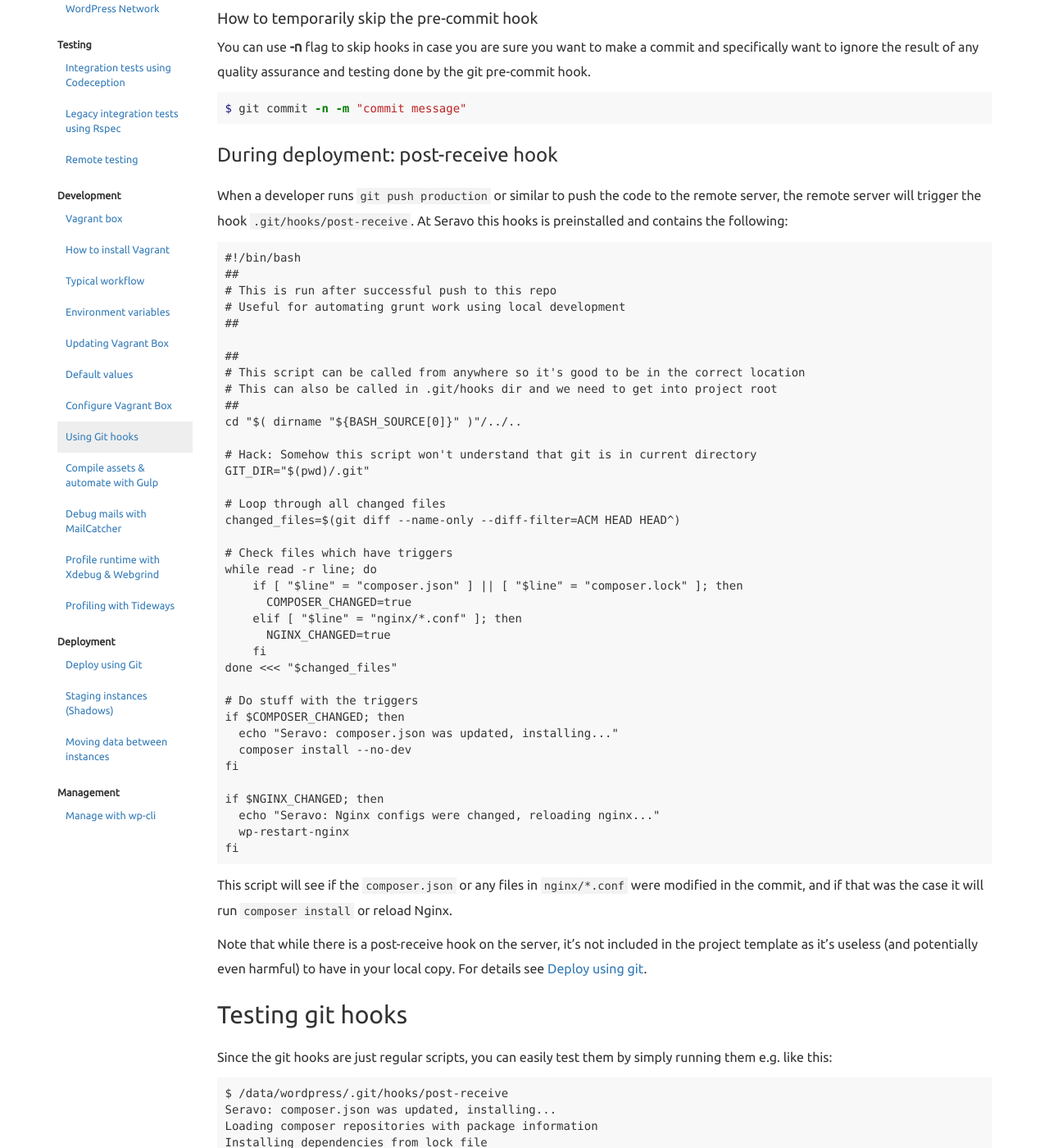
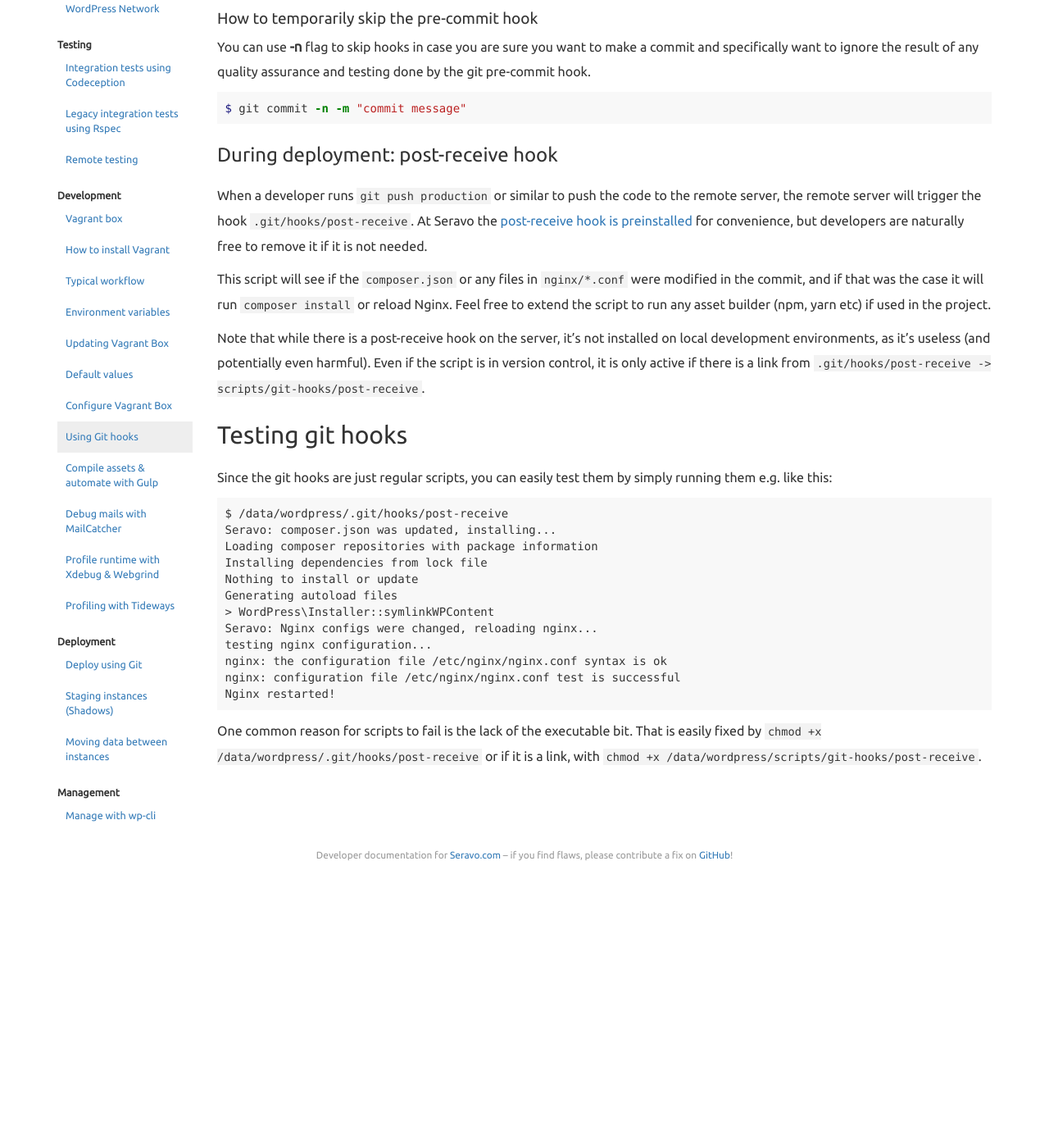
Before and after one commit to Seravo/docs, a Jekyll site: the page built from _posts/2015-10-12-using-git-hooks.md, in a window 1280 px wide and 1400 px high, scrolled down 723 px. Shown: the whole window at 82% size. Built offline with Jekyll 4.4.1, drawn with Linux system fonts in a browser that asks for light colours; nearby versions of some CDN libraries; after the commit the page ends 1804 px from its top, so only the background shows below that; some of the changed text lies outside the part shown.

Commit message:
Update git hook documentation to reflect current paths at el

````diff
--- a/_posts/2015-10-12-using-git-hooks.md
+++ b/_posts/2015-10-12-using-git-hooks.md
@@ -34,51 +34,11 @@ $ git commit -n -m "commit message"
 ```
 ### During deployment: post-receive hook
 
-When a developer runs `git push production` or similar to push the code to the remote server, the remote server will trigger the hook `.git/hooks/post-receive`. At Seravo this hooks is preinstalled and contains the following:
+When a developer runs `git push production` or similar to push the code to the remote server, the remote server will trigger the hook `.git/hooks/post-receive`. At Seravo the [post-receive hook is preinstalled](https://github.com/Seravo/wordpress/tree/master/scripts/git-hooks) for convenience, but developers are naturally free to remove it if it is not needed.
 
-```
-#!/bin/bash
-##
-# This is run after successful push to this repo
-# Useful for automating grunt work using local development
-##
+This script will see if the `composer.json` or any files in `nginx/*.conf` were modified in the commit, and if that was the case it will run `composer install` or reload Nginx. Feel free to extend the script to run any asset builder (npm, yarn etc) if used in the project.
 
-##
-# This script can be called from anywhere so it's good to be in the correct location
-# This can also be called in .git/hooks dir and we need to get into project root
-##
-cd "$( dirname "${BASH_SOURCE[0]}" )"/../..
-
-# Hack: Somehow this script won't understand that git is in current directory
-GIT_DIR="$(pwd)/.git"
-
-# Loop through all changed files
-changed_files=$(git diff --name-only --diff-filter=ACM HEAD HEAD^)
-
-# Check files which have triggers
-while read -r line; do
-    if [ "$line" = "composer.json" ] || [ "$line" = "composer.lock" ]; then
-      COMPOSER_CHANGED=true
-    elif [ "$line" = "nginx/*.conf" ]; then
-      NGINX_CHANGED=true
-    fi
-done <<< "$changed_files"
-
-# Do stuff with the triggers
-if $COMPOSER_CHANGED; then
-  echo "Seravo: composer.json was updated, installing..."
-  composer install --no-dev
-fi
-
-if $NGINX_CHANGED; then
-  echo "Seravo: Nginx configs were changed, reloading nginx..."
-  wp-restart-nginx
-fi
-```
-
-This script will see if the `composer.json` or any files in `nginx/*.conf` were modified in the commit, and if that was the case it will run `composer install` or reload Nginx.
-
-Note that while there is a post-receive hook on the server, it's not included in the project template as it's useless (and potentially even harmful) to have in your local copy. For details see [Deploy using git]({{ site.baseurl }}{% post_url 2015-10-12-deploy-using-git %}).
+Note that while there is a post-receive hook on the server, it's not installed on local development environments, as it's useless (and potentially even harmful). Even if the script is in version control, it is only active if there is a link from `.git/hooks/post-receive -> scripts/git-hooks/post-receive`.
 
 ## Testing git hooks
 
@@ -99,4 +59,4 @@ nginx: configuration file /etc/nginx/nginx.conf test is successful
 Nginx restarted!
 ```
 
-One common reason for scripts to fail is the lack of the executable bit. That is easily fixed by `chmod +x /data/wordpress/.git/hooks/post-receive`.
+One common reason for scripts to fail is the lack of the executable bit. That is easily fixed by `chmod +x /data/wordpress/.git/hooks/post-receive` or if it is a link, with `chmod +x /data/wordpress/scripts/git-hooks/post-receive`.
````
Also changed, not shown: other parts of _posts/2015-10-12-using-git-hooks.md (+2 -2 lines), _posts/2015-10-13-available-commands.md (+1 -1 lines), _posts/2015-10-13-local-development.md (+1 -1 lines), _posts/2015-10-15-data-locations.md (+3 -3 lines).
